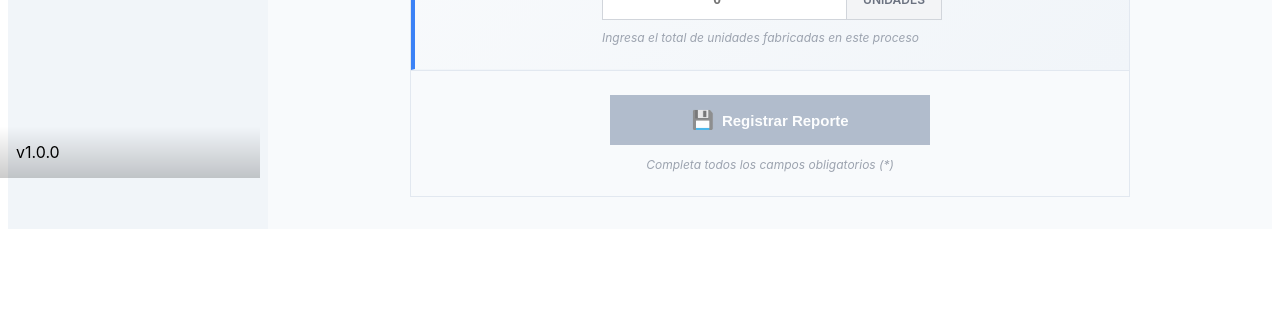
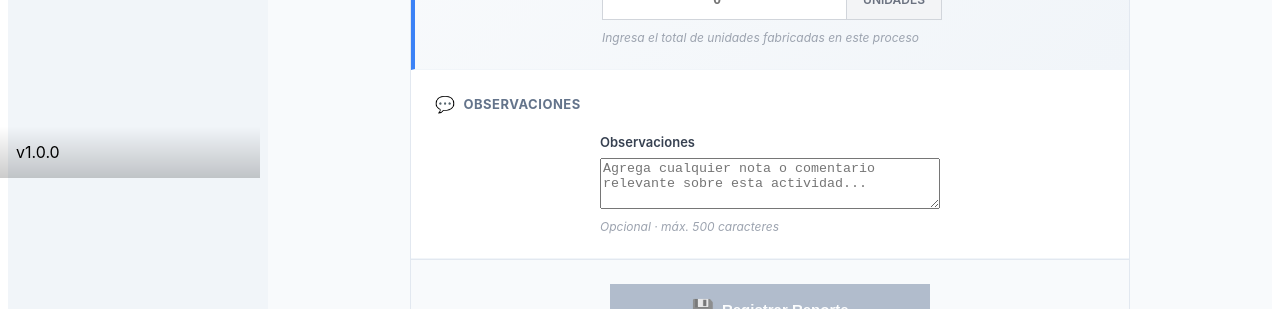
Before and after one commit to edilsonpruebas/efectividad-front, an Angular app: page /reports/manual in a window 1280 px wide. Shown: the part 622-931 px from the top of the page. Before the commit the page ends 859 px from the top, so only its background shows below. Built offline with nearby package versions, Linux system fonts and the light colour scheme; no server answers.

Commit message:
add notes a manual report

```diff
--- a/src/app/Activities/components/manual-report/manual-report.html
+++ b/src/app/Activities/components/manual-report/manual-report.html
@@ -10,7 +10,6 @@
 
   <!-- Alertas -->
   <div class="alert alert-success" *ngIf="success">
-
     <span class="alert-icon">✅</span>
     <span>Reporte registrado correctamente</span>
   </div>
@@ -30,14 +29,13 @@
       </div>
 
       <div class="form-row">
-        <!-- Operador: Dropdown personalizado con búsqueda -->
+        <!-- Operador -->
         <div class="form-group required">
           <label>
             Operador responsable
             <span class="required-mark" title="Campo obligatorio">*</span>
           </label>
 
-          <!-- Dropdown para operador -->
           <div class="custom-select" [class.open]="operatorDropdownOpen" (clickOutside)="operatorDropdownOpen = false">
             <div class="select-display" (click)="toggleOperatorDropdown()">
               <span class="selected-text" [class.placeholder]="!selectedOperatorName">
@@ -74,7 +72,7 @@
           <span class="hint">Selecciona el operador que realizó la actividad</span>
         </div>
 
-        <!-- Proceso: Dropdown personalizado con búsqueda -->
+        <!-- Proceso -->
         <div class="form-group required">
           <label>
             Proceso ejecutado
@@ -184,6 +182,29 @@
       </div>
     </div>
 
+    <!-- Sección: Observaciones -->
+    <div class="form-section">
+      <div class="section-title">
+        <span class="section-icon">💬</span>
+        <span>Observaciones</span>
+      </div>
+
+      <div class="form-row single">
+        <div class="form-group">
+          <label>Observaciones</label>
+          <textarea
+  [(ngModel)]="form.notes"
+  placeholder="Agrega cualquier nota o comentario relevante sobre esta actividad..."
+  rows="3"
+  maxlength="500"
+  class="observations-input"
+  [class.filled]="form.notes">
+</textarea>
+          <span class="hint">Opcional · máx. 500 caracteres</span>
+        </div>
+      </div>
+    </div>
+
     <!-- Acciones -->
     <div class="form-actions">
       <button
--- a/src/app/Activities/components/manual-report/manual-report.ts
+++ b/src/app/Activities/components/manual-report/manual-report.ts
@@ -47,11 +47,12 @@ export class ManualReportComponent {
   private loadingTimeout: any;
 
   form = {
-    operator_id: null as number | null,
-    process_id:  null as number | null,
-    start_time:  '',
-    end_time:    '',
-    quantity:    null as number | null
+    operator_id:  null as number | null,
+    process_id:   null as number | null,
+    start_time:   '',
+    end_time:     '',
+    quantity:     null as number | null,
+    notes: ''
   };
 
   constructor(private cdr: ChangeDetectorRef) {}
@@ -94,14 +95,14 @@ export class ManualReportComponent {
     this.form.operator_id = op.id;
     this.operatorDropdownOpen = false;
     this.operatorSearchTerm = '';
-    this.cdr.markForCheck(); // ← corregido
+    this.cdr.markForCheck();
   }
 
   selectProcess(pr: any) {
     this.form.process_id = pr.id;
     this.processDropdownOpen = false;
     this.processSearchTerm = '';
-    this.cdr.markForCheck(); // ← corregido
+    this.cdr.markForCheck();
   }
 
   isFormValid(): boolean {
@@ -137,24 +138,24 @@ export class ManualReportComponent {
         !this.form.start_time  || !this.form.end_time   ||
         this.form.quantity === null) {
       this.error = 'Todos los campos son obligatorios.';
-      this.cdr.markForCheck(); // ← corregido
+      this.cdr.markForCheck();
       return;
     }
 
     if (new Date(this.form.end_time) <= new Date(this.form.start_time)) {
       this.error = 'La hora final debe ser posterior a la hora de inicio.';
-      this.cdr.markForCheck(); // ← corregido
+      this.cdr.markForCheck();
       return;
     }
 
     this.loading = true;
-    this.cdr.markForCheck(); // ← corregido
+    this.cdr.markForCheck();
 
     this.loadingTimeout = setTimeout(() => {
       if (this.loading) {
         this.loading = false;
         this.error = 'La operación está tomando más tiempo de lo esperado. Intente nuevamente.';
-        this.cdr.markForCheck(); // ← corregido
+        this.cdr.markForCheck();
       }
     }, 10000);
 
@@ -165,13 +166,13 @@ export class ManualReportComponent {
     this.clearLoadingTimeout();
     this.loading = false;
     this.success = true;
-  console.log('markSuccess ejecutado - loading:', this.loading, 'success:', this.success);
     this.form = {
-    operator_id: null,
-    process_id:  null,
-    start_time:  '',
-    end_time:    '',
-    quantity:    null
+      operator_id:  null,
+      process_id:   null,
+      start_time:   '',
+      end_time:     '',
+      quantity:     null,
+      notes: ''
     };
     this.operatorDropdownOpen = false;
     this.processDropdownOpen = false;
@@ -184,7 +185,7 @@ export class ManualReportComponent {
     this.clearLoadingTimeout();
     this.loading = false;
     this.error = msg;
-    this.cdr.markForCheck(); // ← corregido
+    this.cdr.markForCheck();
   }
 
   private clearLoadingTimeout() {
--- a/src/app/efectividad/components/efectividad-table/efectividad-table.ts
+++ b/src/app/efectividad/components/efectividad-table/efectividad-table.ts
@@ -71,6 +71,8 @@ export class EfectividadTableComponent implements OnChanges {
       ...item,
       notes: item.notes.length ? item.notes.join(' | ') : '—'
     }));
+
+
   }
 
   // 📄 PAGINACIÓN
```
Also changed, not shown: src/app/Activities/components/manual-report/manual-report.css (line endings or trailing spaces). Lines whose indentation alone changed are shown as unchanged.
